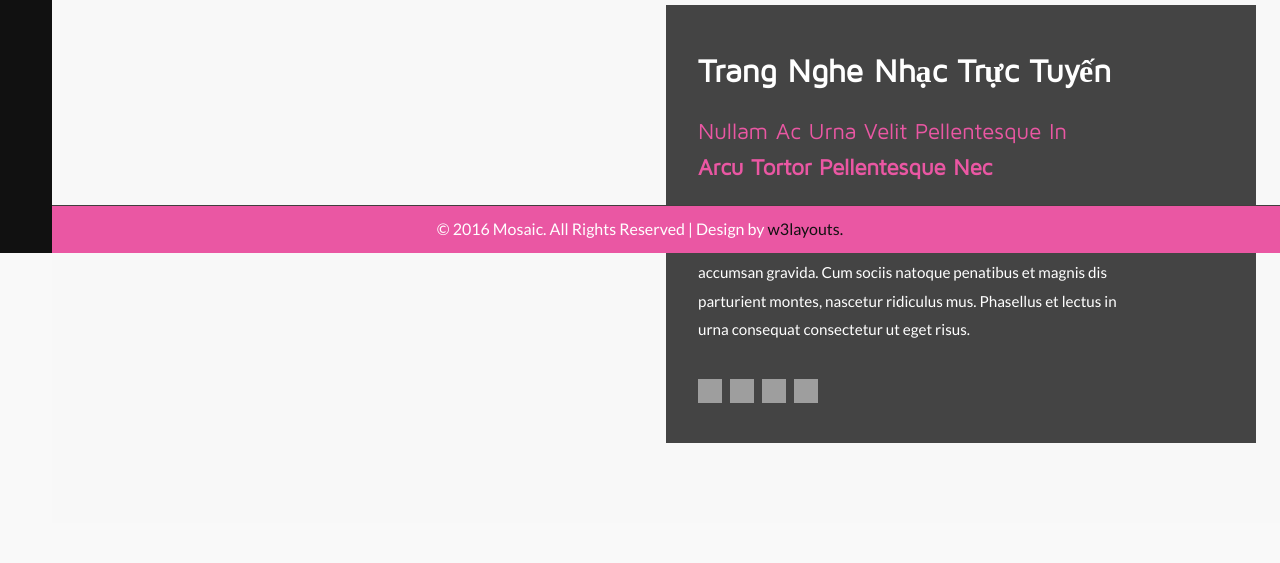
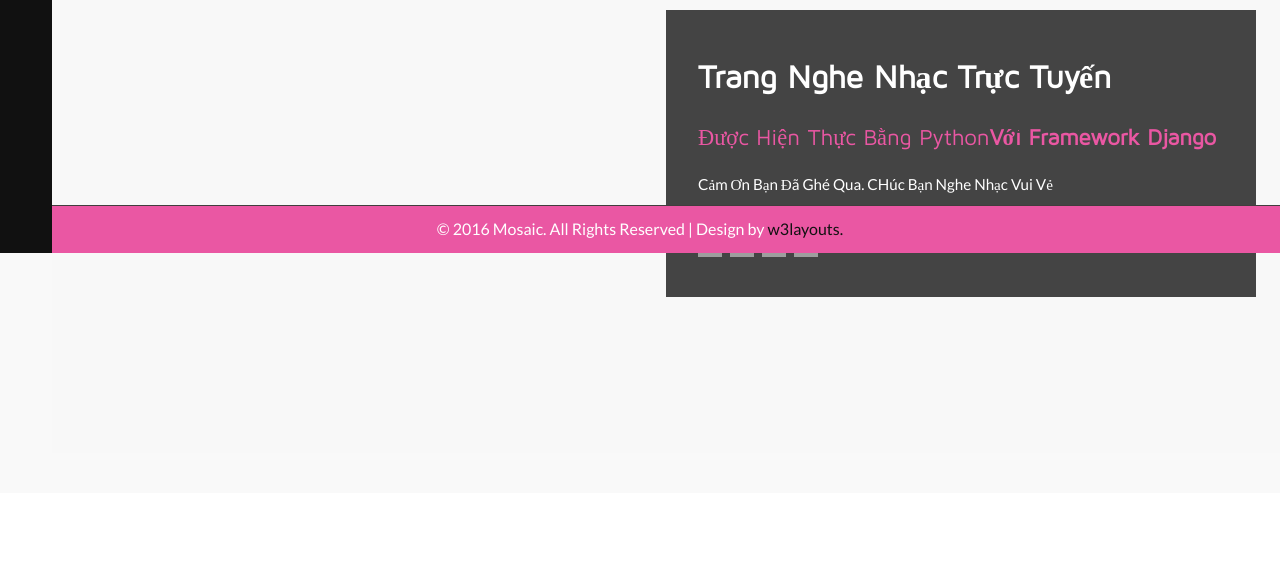
Before and after one commit to vanducvo/music, a Django app: page /contact/ in a window 1280 px wide. Shown: the part 547-1110 px from the top of the page. After the commit the page ends 844 px from the top, so only its background shows below. Run offline with Django 3.2, Linux system fonts and the light colour scheme; some libraries are stand-ins or nearby versions; grey boxes are pictures that could not be loaded.

Commit message:
fix front end when bug fix bug to more bug

```diff
--- a/music/homepage/templates/homepage/contact.html
+++ b/music/homepage/templates/homepage/contact.html
@@ -19,17 +19,13 @@
                 <p class="lom">Võ Văn Đức</p>
                 <p class="lom">Nguyễn Lê Tiến Đạt</p>
                 <p class="lom">Lê Hoàng Long</p>
+                <p class="lom">Võ Xuân Hậu</p>
             </div>
             <div class="clearfix"> </div>
             <div class="contact-right1">
                 <h3><span>Trang Nghe Nhạc Trực Tuyến</span></h3>
-                <h4>Nullam ac urna velit pellentesque in <label>arcu tortor
-                        Pellentesque nec</label></h4>
-                <p>Nullam ac urna velit. Pellentesque in arcu tortor.
-                    Pellentesque nec est et elit varius pulvinar eget vitae sapien.
-                    Aenean vehicula accumsan gravida. Cum sociis natoque penatibus
-                    et magnis dis parturient montes, nascetur ridiculus mus. Phasellus
-                    et lectus in urna consequat consectetur ut eget risus.</p>
+                <h4>Được Hiện Thực Bằng Python<label>Với Framework Django</label></h4>
+                <p>Cảm Ơn Bạn Đã Ghé Qua. CHúc Bạn Nghe Nhạc Vui Vẻ</p>
                 <ul class=" side-icons con">
                     <li><a class="fb" href="#"></a></li>
                     <li><a class="twitt" href="#"></a></li>
--- a/music/homepage/templates/homepage/homepage.html
+++ b/music/homepage/templates/homepage/homepage.html
@@ -58,11 +58,6 @@
                     <div class="clearfix"> </div>
                 </div>
             </div>
-            <!--//End-banner-->
-            <!--albums-->
-            <!-- pop-up-box -->
-
-            <!--//pop-up-box -->
             <div class="albums">
                 <div class="tittle-head">
                     <h3 class="tittle">Mới Phát Hành<span class="new glyphicon glyphicon-cloud"></span></h3>
--- a/music/homepage/urls.py
+++ b/music/homepage/urls.py
@@ -8,5 +8,6 @@ urlpatterns = [
     path('logout/', views.Logout, name = 'logout'),
     path('changepass/',views.ChangePass, name='changepass'),
     path('search_result/', views.Search, name = 'search_result'),
-    path('contact/', views.Contact, name='contact')
+    path('contact/', views.Contact, name='contact'),
+    path('accounts/login/', views.Homepage),
 ]
--- a/music/templates/index.html
+++ b/music/templates/index.html
@@ -35,6 +35,7 @@ Smartphone Compatible web template, free webdesigns for Nokia, Samsung, LG, Sony
 	<!-- //lined-icons -->
 	<!-- Meters graphs -->
 	<script src="{% static 'js/jquery-2.1.4.js' %}"></script>
+	<link rel="stylesheet" type="text/css" media="all" href="{% static 'css/audio.css' %}">
 	{% block header %}
 
 	{% endblock header %}
@@ -223,7 +224,7 @@ Smartphone Compatible web template, free webdesigns for Nokia, Samsung, LG, Sony
       									<li><a class="dropdown-item" href="{% url 'logout' %}">Đăng Xuất</a></li>
     								</ul>
   							</div>
-							<!---->
+
 							<div id="Modal_Info" class="modal fade" role="dialog">
 								<div class="modal-dialog">
 
@@ -319,9 +320,9 @@ Smartphone Compatible web template, free webdesigns for Nokia, Samsung, LG, Sony
 							{% else %}
 							<div id="loginpop"> <a href="#" id="loginButton"><span>Login <i
 											class="arrow glyphicon glyphicon-chevron-right"></i></span></a><a
-									class="top-sign" href="#" data-toggle="modal" data-target="#myModal5"><i
+									class="top-sign"  href="#" data-toggle="modal" data-target="#myModal5"><i
 										class="fa fa-sign-in"></i></a>
-								<div id="loginBox">
+								<div id="loginBox" >
 
 									<form id="loginForm" name="loginForm" method="post"
 										onsubmit="return validateLoginForm()" action='/login/'>
@@ -361,8 +362,8 @@ Smartphone Compatible web template, free webdesigns for Nokia, Samsung, LG, Sony
 
 
 		</div>
+
 		<!--body wrapper start-->
-		<script type="text/javascript" src="{% static 'js/jquery.flexisel.js' %}"></script>
 		</div>
 		</div>
 		<div class="clearfix"></div>
```
Also changed, not shown: music/roomlisten/templates/roomlisten/index.html (+18 -0 lines).
